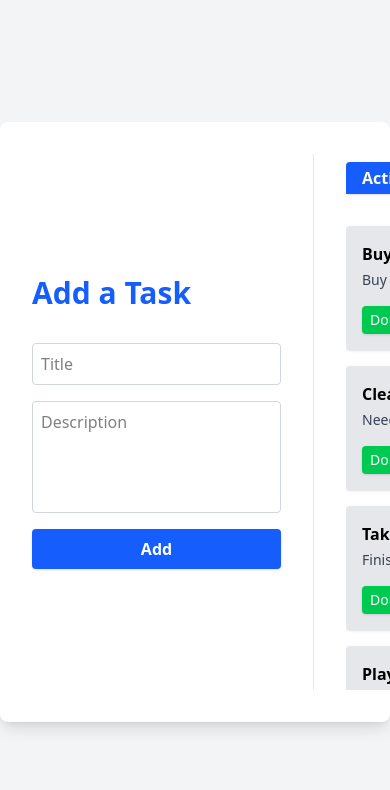
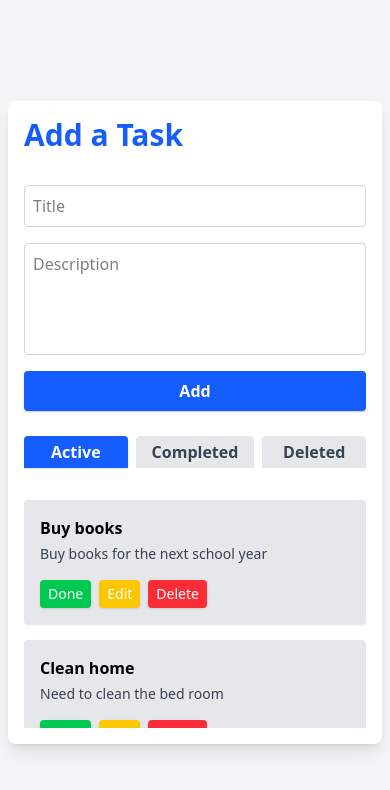
Before and after one commit to L1nal/To-Do-Web-Application, a React (Vite) app in the folder client/: page / in a window 390 px wide. Shown: the top 790 px of the page. Built offline with nearby package versions, Linux system fonts and the light colour scheme.

Commit message:
Fixed the unresponsiveness of the UI.

```diff
--- a/client/src/Home.jsx
+++ b/client/src/Home.jsx
@@ -14,24 +14,24 @@ const TaskForm = ({ onAdd }) => {
   };
 
   return (
-    <form onSubmit={handleSubmit} className="flex flex-col gap-4 w-full max-w-xs">
+    <form onSubmit={handleSubmit} className="flex flex-col gap-4 w-full">
       <h2 className="text-blue-600 font-bold text-3xl mb-4">Add a Task</h2>
       <input
         type="text"
         placeholder="Title"
-        className="p-2 border border-gray-300 rounded focus:outline-none"
+        className="w-full p-2 border border-gray-300 rounded focus:outline-none"
         value={title}
         onChange={(e) => setTitle(e.target.value)}
       />
       <textarea
         placeholder="Description"
-        className="p-2 border border-gray-300 rounded focus:outline-none resize-none h-28"
+        className="w-full p-2 border border-gray-300 rounded focus:outline-none resize-none h-28"
         value={description}
         onChange={(e) => setDescription(e.target.value)}
       />
       <button
         type="submit"
-        className="bg-blue-600 hover:bg-blue-700 text-white py-2 rounded transition-colors font-semibold shadow"
+        className="w-full bg-blue-600 hover:bg-blue-700 text-white py-2 rounded transition-colors font-semibold shadow"
       >
         Add
       </button>
@@ -136,14 +136,14 @@ const Home = () => {
 
   return (
     <div className="bg-gray-100 min-h-screen min-w-screen w-screen h-screen flex items-center justify-center overflow-auto">
-      <div className="bg-white rounded-lg shadow-lg max-w-4xl w-full flex p-8 my-12 mx-4 h-[600px] items-center">
+      <div className="bg-white rounded-lg shadow-lg max-w-4xl w-full flex flex-col md:flex-row p-4 md:p-8 my-4 md:my-12 mx-2 md:mx-4 h-auto md:h-[600px] items-center">
         {/* Left: Add Task */}
-        <div className="flex-1 flex flex-col justify-center items-center pr-8 border-r border-gray-200 h-full">
+        <div className="w-full md:w-1/2 flex flex-col justify-center items-center md:pr-8 border-b md:border-b-0 md:border-r border-gray-200 h-auto md:h-full mb-4 md:mb-0">
           <TaskForm onAdd={handleAddTask} />
         </div>
         {/* Right: Task List */}
-        <div className="flex-1 flex flex-col justify-center items-center pl-8 h-full">
-          <div className="w-full h-full overflow-y-auto">
+        <div className="w-full md:w-1/2 flex flex-col justify-center items-center md:pl-8 h-auto md:h-full">
+          <div className="w-full h-[300px] md:h-full overflow-y-auto">
             <TaskList
               tasks={tasks}
               onComplete={handleCompleteTask}
```
